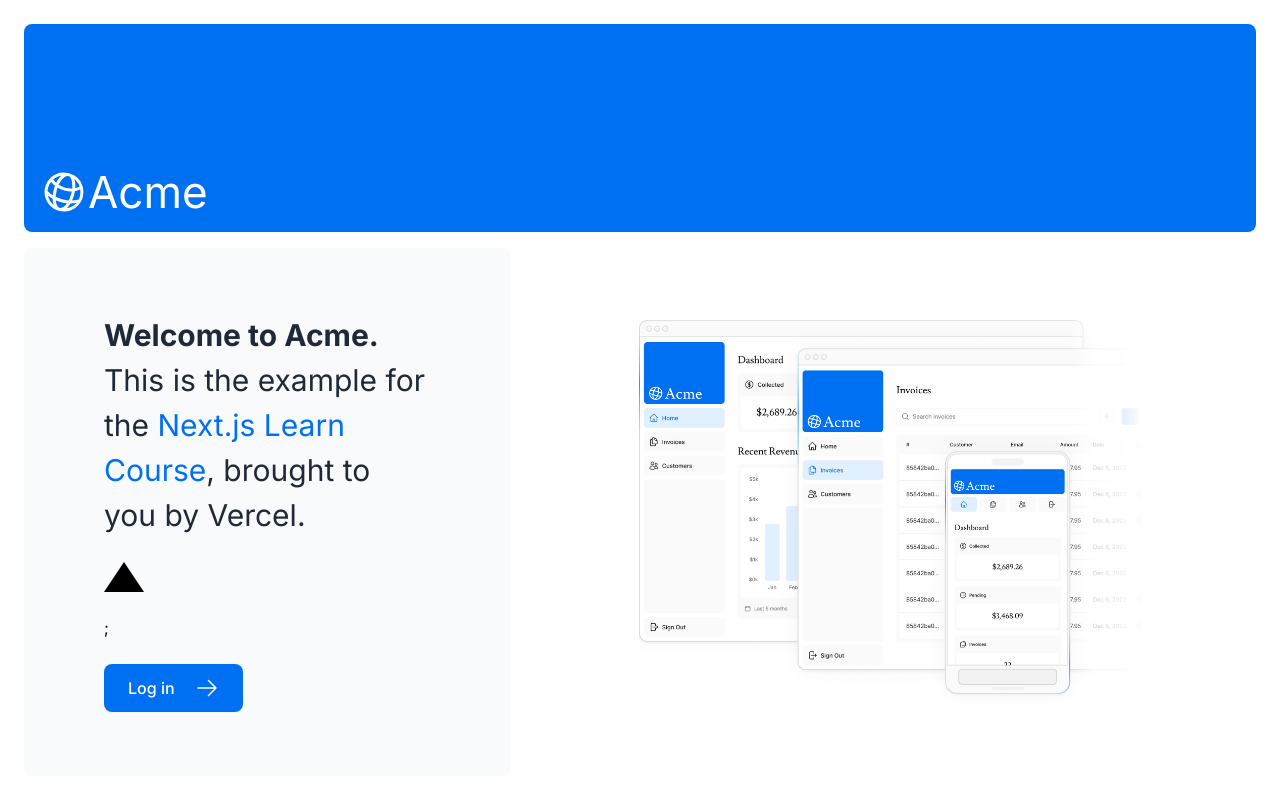
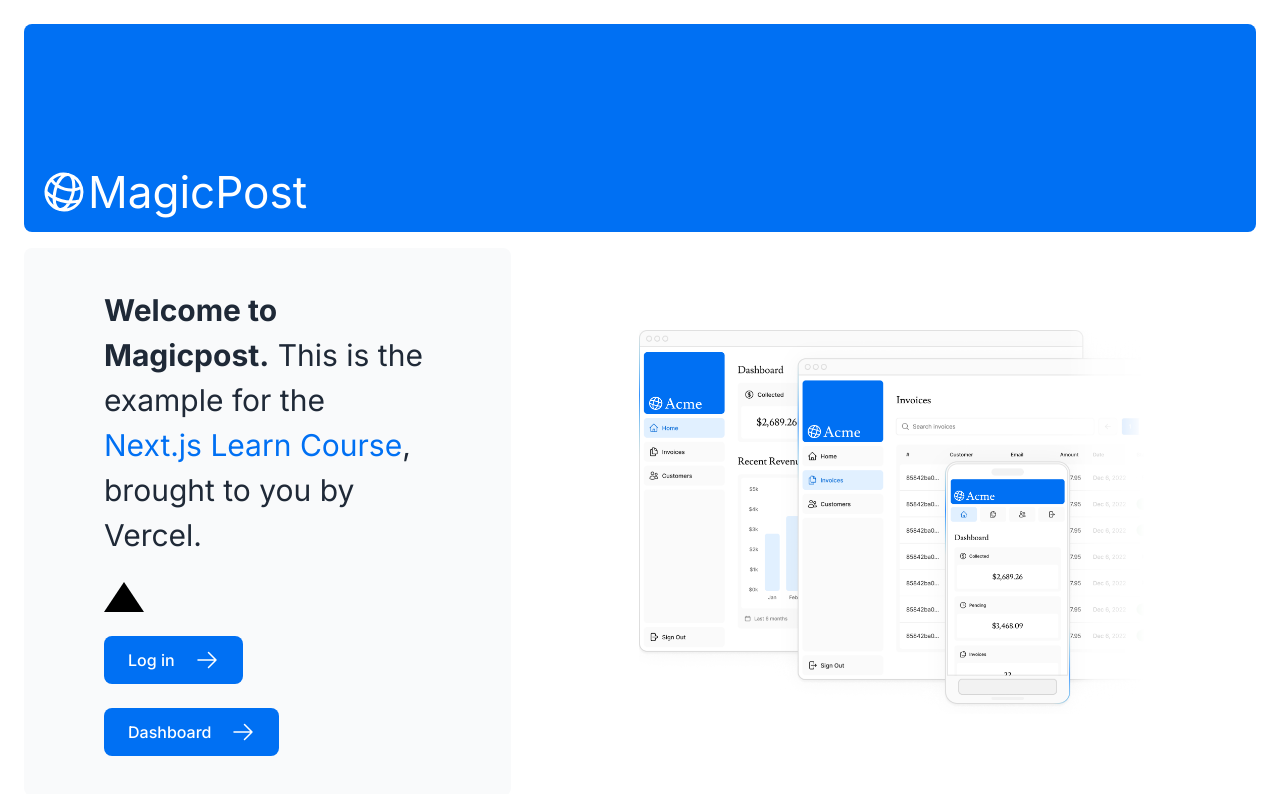
Before and after one commit to sptjerry19/magicpost, a Next.js app: page / in a window 1280 px wide. Shown: the top 794 px of the page. Built offline with nearby package versions, Linux system fonts and the light colour scheme.

Commit message:
update page

```diff
--- a/app/dashboard/invoices/page.tsx
+++ b/app/dashboard/invoices/page.tsx
@@ -17,7 +17,7 @@
       <h1 className={`${inter.className} mb-4 text-xl md:text-2xl`}>
         Invoices
       </h1>
-      <div className="mt-6 grid grid-cols-1 gap-6 md:grid-cols-4 lg:grid-cols-8">
+      <div className="mt-6 grid grid-cols-1 gap-6 h-96">
         <Suspense fallback={<RevenueChartSkeleton />}>
           <RevenueChart />
         </Suspense>
--- a/app/dashboard/layout.tsx
+++ b/app/dashboard/layout.tsx
@@ -3,7 +3,7 @@
 export default function Layout({ children }: { children: React.ReactNode }) {
   return (
     <div className="flex h-screen flex-col md:flex-row md:overflow-hidden">
-      <div className="w-full flex-none md:w-64">
+      <div className="w-full flex-none md:w-72">
         <SideNav />
       </div>
       <div className="flex-grow p-6 md:overflow-y-auto md:p-12">{children}</div>
--- a/app/page.tsx
+++ b/app/page.tsx
@@ -13,18 +13,24 @@
       <div className="mt-4 flex grow flex-col gap-4 md:flex-row">
         <div className="flex flex-col justify-center gap-6 rounded-lg bg-gray-50 px-6 py-10 md:w-2/5 md:px-20">
           <p className={`text-xl text-gray-800 md:text-3xl md:leading-normal`}>
-            <strong>Welcome to Acme.</strong> This is the example for the{' '}
+            <strong>Welcome to Magicpost.</strong> This is the example for the{' '}
             <a href="https://nextjs.org/learn/" className="text-blue-500">
               Next.js Learn Course
             </a>
             , brought to you by Vercel.
           </p>
-          <div className={styles.shape}></div>;
+          <div className={styles.shape}></div>
           <Link
             href="/login"
             className="flex items-center gap-5 self-start rounded-lg bg-blue-500 px-6 py-3 text-sm font-medium text-white transition-colors hover:bg-blue-400 md:text-base"
           >
             <span>Log in</span> <ArrowRightIcon className="w-5 md:w-6" />
+          </Link>
+          <Link
+            href="/dashboard"
+            className="flex items-center gap-5 self-start rounded-lg bg-blue-500 px-6 py-3 text-sm font-medium text-white transition-colors hover:bg-blue-400 md:text-base"
+          >
+            <span>Dashboard</span> <ArrowRightIcon className="w-5 md:w-6" />
           </Link>
         </div>
         <div className="flex items-center justify-center p-6 md:w-3/5 md:px-28 md:py-12">
--- a/app/ui/acme-logo.tsx
+++ b/app/ui/acme-logo.tsx
@@ -7,7 +7,7 @@
       className={`${inter.className} flex flex-row items-center leading-none text-white`}
     >
       <GlobeAltIcon className="h-12 w-12 rotate-[15deg]" />
-      <p className="text-[44px]">Acme</p>
+      <p className="text-[44px]">MagicPost</p>
     </div>
   );
 }
--- a/app/ui/dashboard/sidenav.tsx
+++ b/app/ui/dashboard/sidenav.tsx
@@ -7,7 +7,7 @@
   return (
     <div className="flex h-full flex-col px-3 py-4 md:px-2">
       <Link
-        className="mb-2 flex h-20 items-end justify-start rounded-md bg-blue-600 p-4 md:h-40"
+        className="mb-2 flex h-20 items-end justify-start rounded-md bg-zinc-800 p-4 md:h-40"
         href="/"
       >
         <div className="w-32 text-white md:w-40">
--- a/app/ui/home.module.css
+++ b/app/ui/home.module.css
@@ -5,3 +5,11 @@
   border-left: 20px solid transparent;
   border-right: 20px solid transparent;
 }
+
+.rectangle {
+  height: 0;
+  width: 0;
+  border-bottom: 30px solid red;
+  border-left: 20px solid transparent;
+  border-right: 20px solid transparent;
+}
```
Lines whose indentation alone changed are shown as unchanged.
